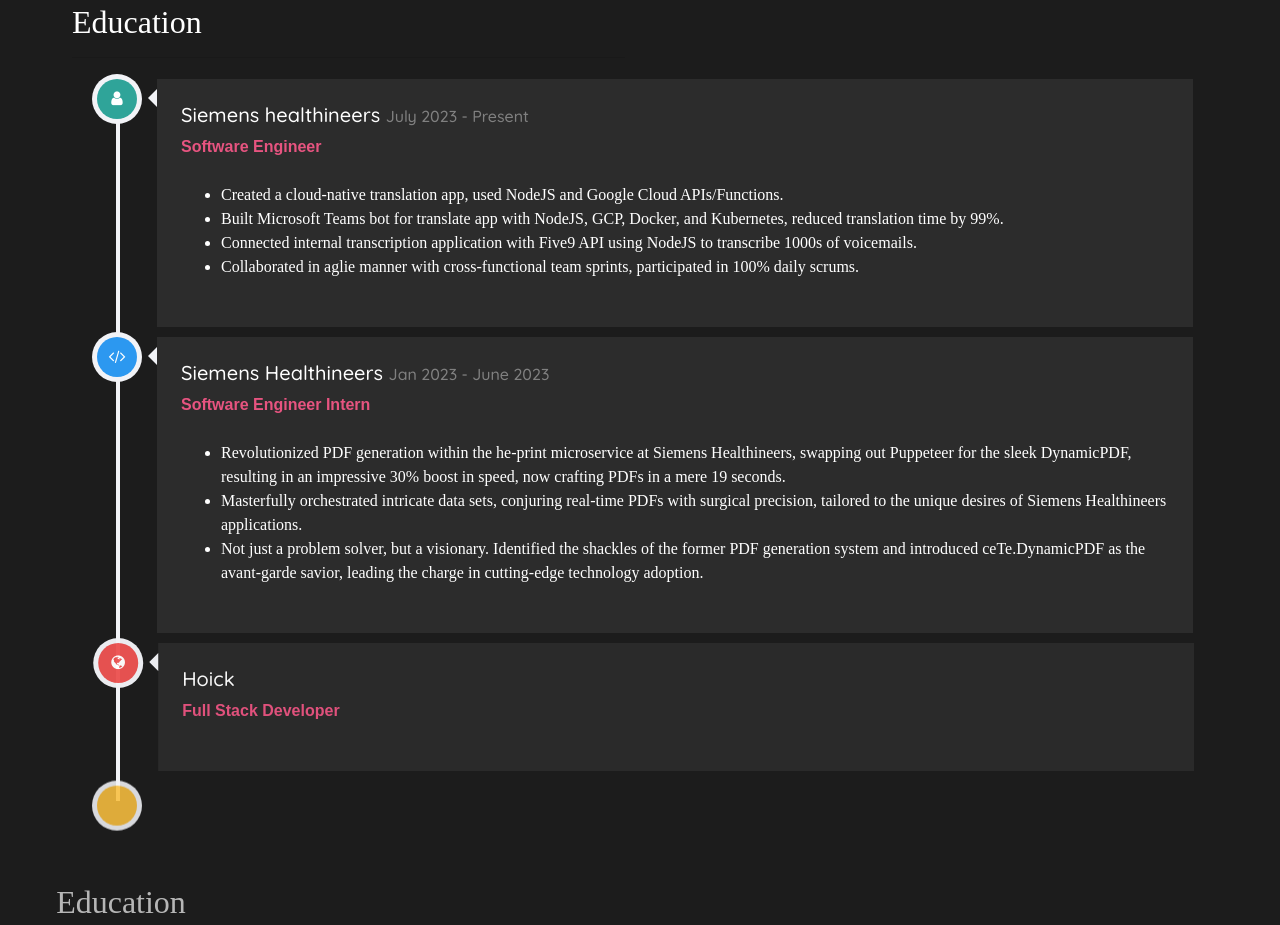
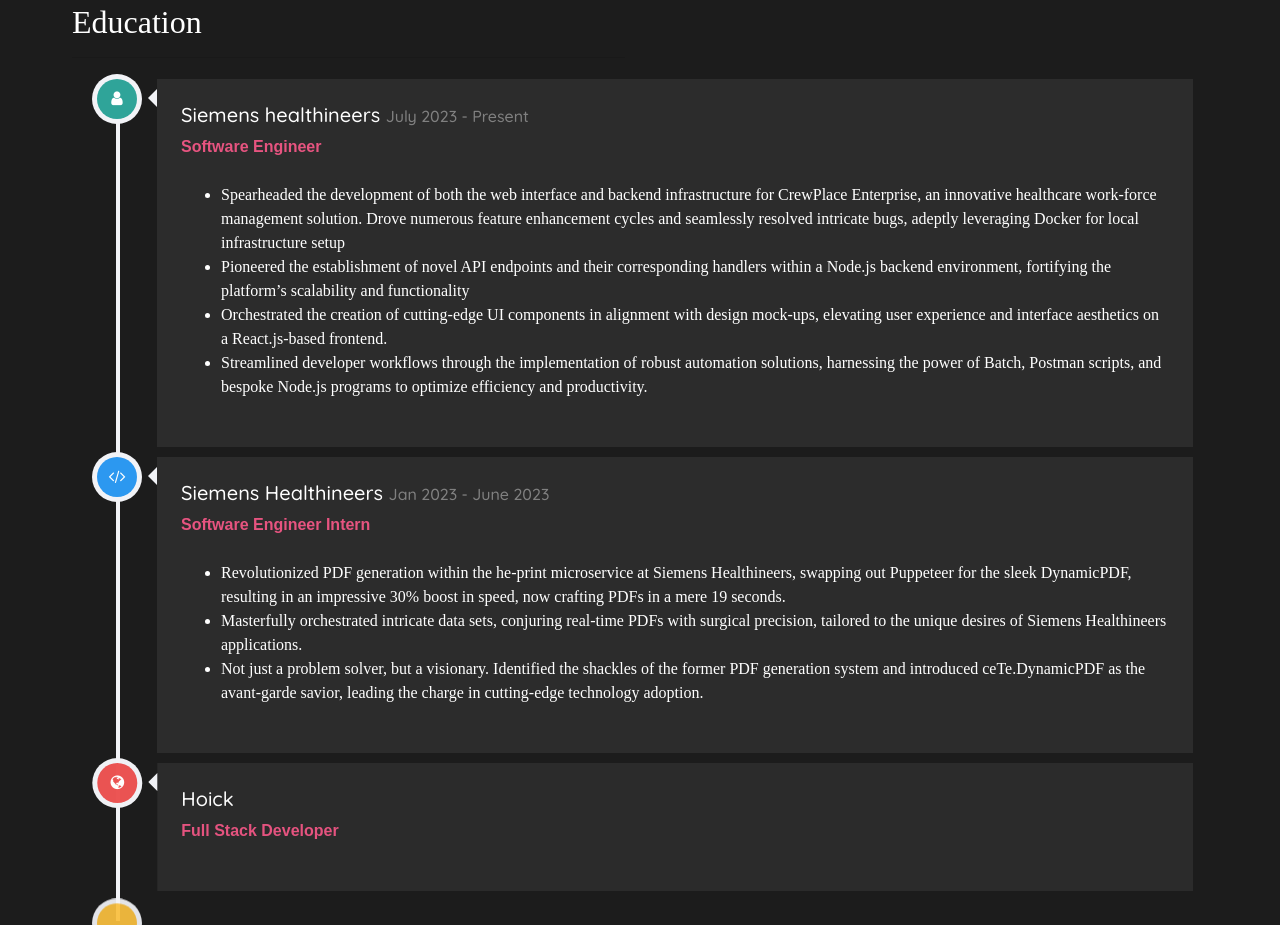
Before and after one commit to sagar-barapatre/Portfolio-Website, a plain HTML site: page index.html in a window 1280 px wide. Shown: the part 1875-2800 px from the top of the page. Drawn offline with nearby package versions, Linux system fonts and the light colour scheme; no server answers; animation ran at ten frames a second; a web font is replaced by a local one.

Commit message:
updated the experience section with diff content

```diff
--- a/index.html
+++ b/index.html
@@ -165,10 +165,10 @@
                                 var internType = ["Software Engineer", "Software Engineer Intern", "Full Stack Developer"];
                                 var descriptions = [
                                     "<ul>\
-                                        <li>Created a cloud‑native translation app, used NodeJS and Google Cloud APIs/Functions.</li>\
-                                        <li>Built Microsoft Teams bot for translate app with NodeJS, GCP, Docker, and Kubernetes, reduced translation time by 99%.</li>\
-                                        <li>Connected internal transcription application with Five9 API using NodeJS to transcribe 1000s of voicemails.</li>\
-                                        <li>Collaborated in aglie manner with cross‑functional team sprints, participated in 100% daily scrums.</li>\
+                                        <li>Spearheaded the development of both the web interface and backend infrastructure for CrewPlace Enterprise, an innovative healthcare work‑force management solution. Drove numerous feature enhancement cycles and seamlessly resolved intricate bugs, adeptly leveraging Docker for local infrastructure setup</li>\
+                                        <li>Pioneered the establishment of novel API endpoints and their corresponding handlers within a Node.js backend environment, fortifying the platform’s scalability and functionality</li>\
+                                        <li>Orchestrated the creation of cutting‑edge UI components in alignment with design mock‑ups, elevating user experience and interface aesthetics on a React.js‑based frontend.</li>\
+                                        <li>Streamlined developer workflows through the implementation of robust automation solutions, harnessing the power of Batch, Postman scripts, and bespoke Node.js programs to optimize efficiency and productivity.</li>\
                                     </ul>",
                                     "<ul>\
                                         <li>Revolutionized PDF generation within the he‑print microservice at Siemens Healthineers, swapping out Puppeteer for the sleek DynamicPDF, resulting in an impressive 30% boost in speed, now crafting PDFs in a mere 19 seconds.</li>\
```
